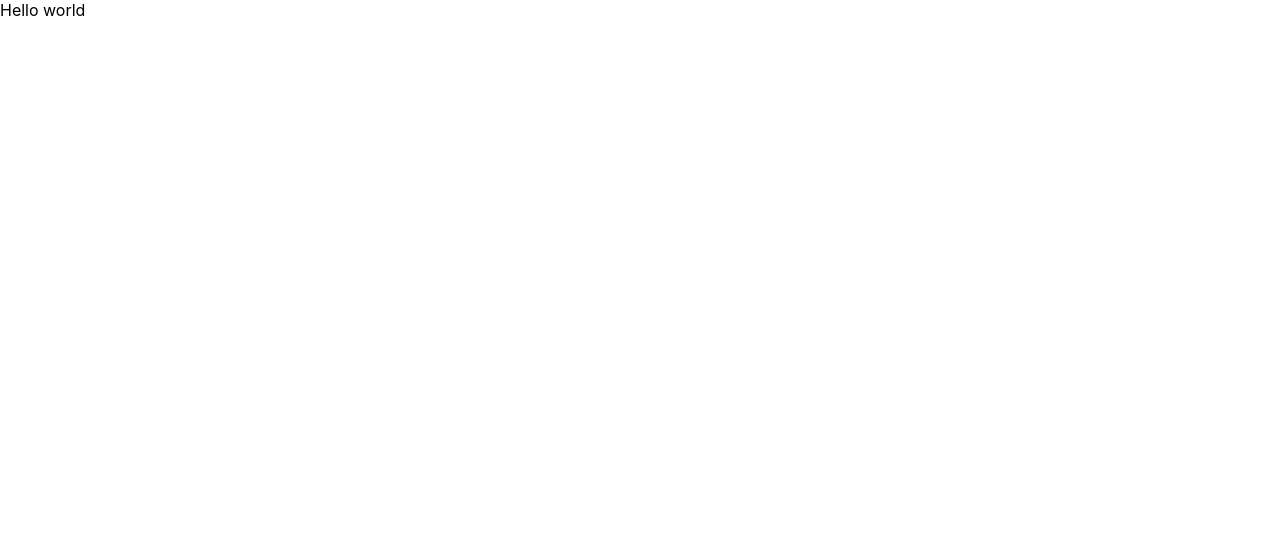
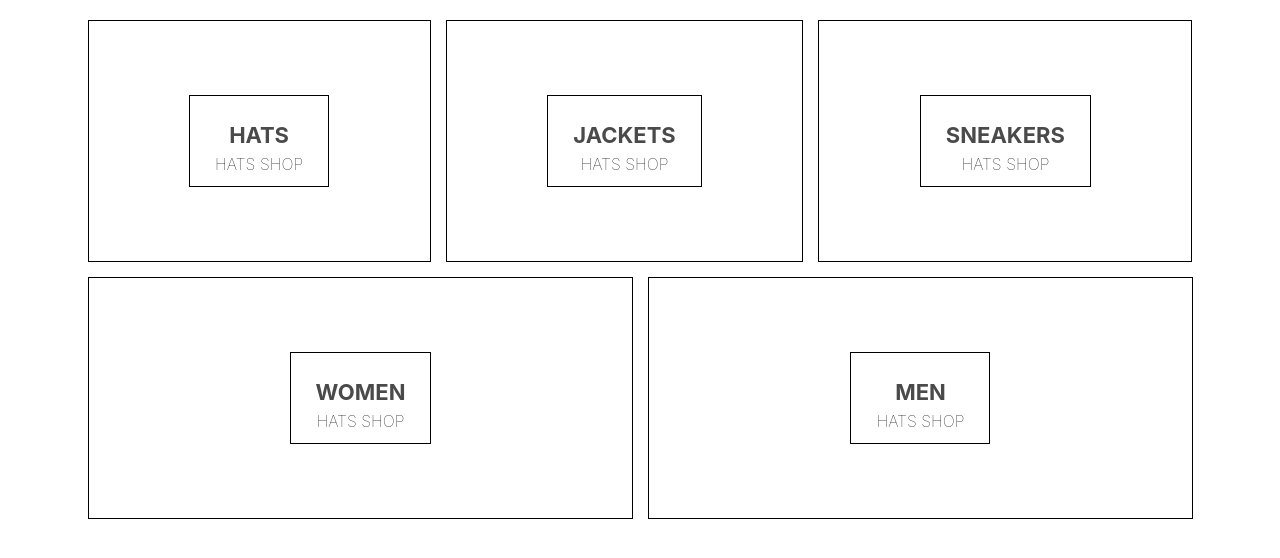
Before and after one commit to TySod/crown-clothing, a React (Create React App) app: page / in a window 1280 px wide. Shown: the top 558 px of the page. Built offline with nearby package versions, Linux system fonts and the light colour scheme.

Commit message:
created scss style for hompage mockup

```diff
--- a/package.json
+++ b/package.json
@@ -6,6 +6,7 @@
     "@testing-library/jest-dom": "^4.2.4",
     "@testing-library/react": "^9.5.0",
     "@testing-library/user-event": "^7.2.1",
+    "node-sass": "^4.14.1",
     "react": "^16.13.1",
     "react-dom": "^16.13.1",
     "react-scripts": "3.4.1"
--- a/src/App.js
+++ b/src/App.js
@@ -1,10 +1,11 @@
 import React from 'react';
 import './App.css';
+import HomePage from "./homepage/homepage.component"
 
 function App() {
   return (
     <div>
-     Hello world
+     <HomePage/>
     </div>
   );
 }
--- /dev/null
+++ b/src/homepage/homepage.component.js
@@ -0,0 +1,43 @@
+import React from 'react';
+import "./homepage.styles.scss";
+
+const HomePage = () => {
+    return(
+        <div className="homepage">
+            <div className="directory-menu">
+                <div className="menu-item">
+                    <div className="content">
+                        <h1 className="title">HATS</h1>
+                        <span className="subtitle">HATS SHOP</span>
+                    </div>
+                </div>
+                <div className="menu-item">
+                    <div className="content">
+                        <h1 className="title">JACKETS</h1>
+                        <span className="subtitle">HATS SHOP</span>
+                    </div>
+                </div>
+                <div className="menu-item">
+                    <div className="content">
+                        <h1 className="title">SNEAKERS</h1>
+                        <span className="subtitle">HATS SHOP</span>
+                    </div>
+                </div>
+                <div className="menu-item">
+                    <div className="content">
+                        <h1 className="title">WOMEN</h1>
+                        <span className="subtitle">HATS SHOP</span>
+                    </div>
+                </div>
+                <div className="menu-item">
+                    <div className="content">
+                        <h1 className="title">MEN</h1>
+                        <span className="subtitle">HATS SHOP</span>
+                    </div>
+                </div>
+            </div>
+        </div>
+    )
+
+}
+export default HomePage
--- /dev/null
+++ b/src/homepage/homepage.styles.scss
@@ -0,0 +1,51 @@
+.homepage {
+    display: flex;
+    flex-direction: column;
+    align-items: center;
+    padding: 20px 80px;
+}
+.directory-menu{
+    width: 100%;
+    display: flex;
+    flex-wrap: wrap;
+    justify-content: space-between;
+}
+.menu-item{
+    min-width: 30%;
+    height: 240px;
+    flex: 1 1 auto;
+    display: flex;
+    align-items: center;
+    justify-content: center;
+    border: 1px solid black;
+    margin: 0 7.5px 15px;
+
+&:first-child {
+    margin-right: 7.5px;
+}
+
+&:last-child {
+    margin-left: 7.5px;
+}
+    .content{
+    height: 90px;
+    padding: 0 25px;
+    display: flex;
+    flex-direction: column;
+    align-items: center;
+    justify-content: center;
+    border: 1px solid black;
+
+        .title{
+            font-weight: bold;
+            margin-bottom: 6px;
+            font-size: 22px;
+            color: #4a4a4a;
+        }
+
+        .subtitle{
+            font-weight: lighter;
+            font-size: 16px;
+        }
+    }
+}
```
Also changed, not shown: src/homepage.component.js (deleted, +0 -37 lines), 1 other file (tests, documents, lock files or other folders).
